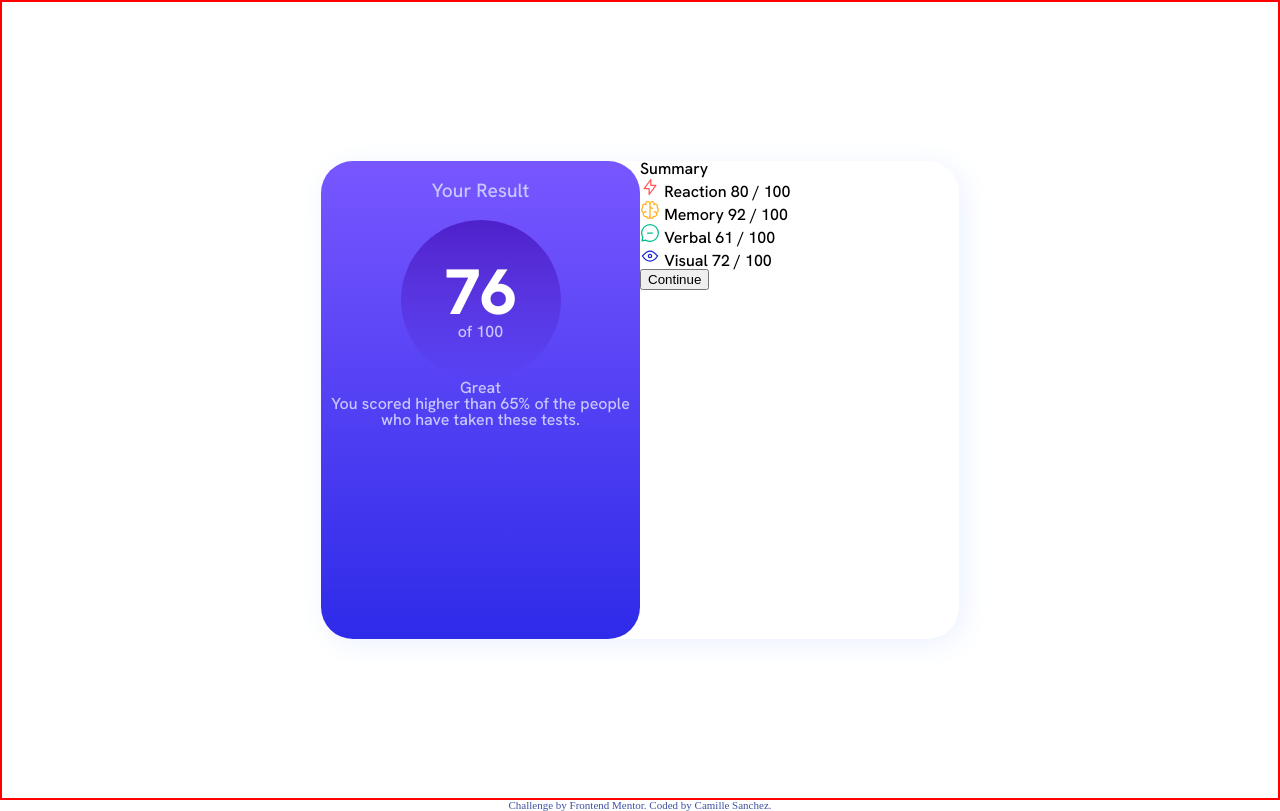
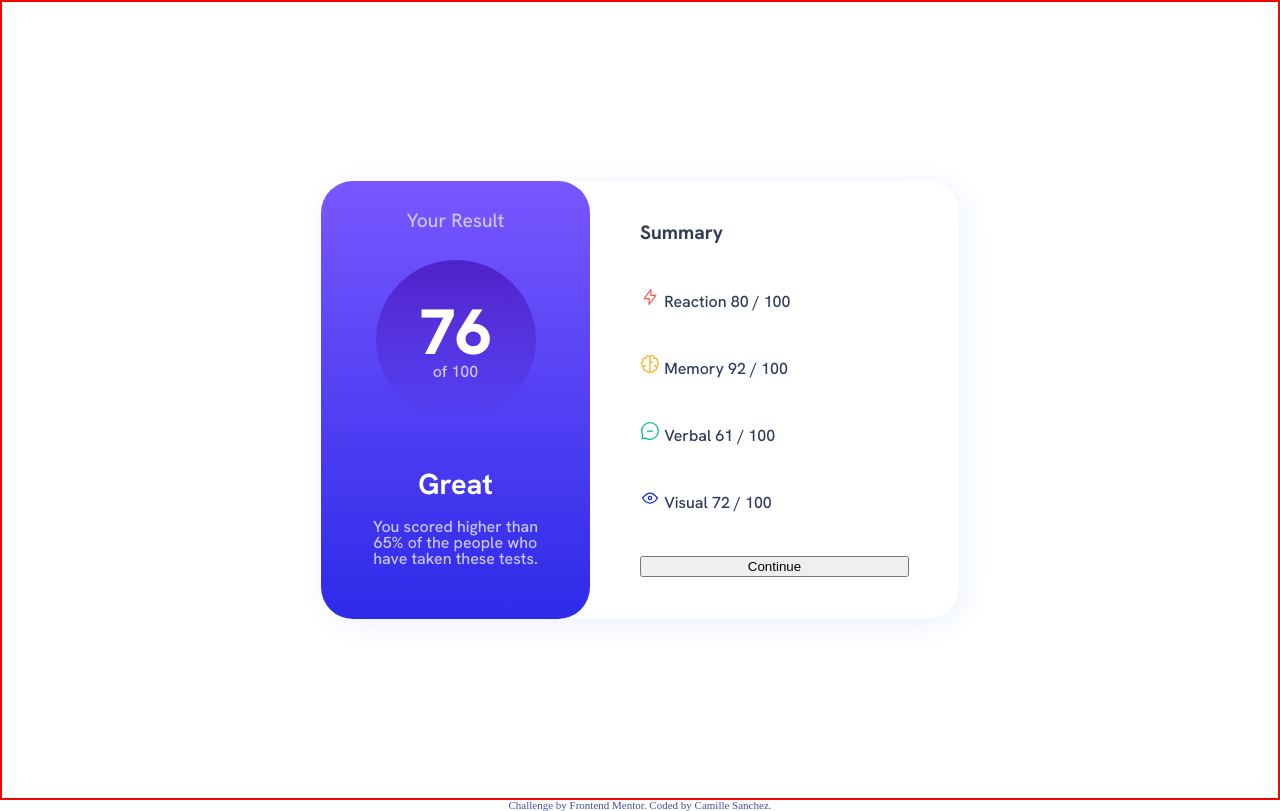
Before and after one commit to SanchezCamille/challenge-summary-component, a plain HTML site: page index.html in a window 1280 px wide. Drawn offline with Linux system fonts and the light colour scheme.

Commit message:
/feat/mise en forme

```diff
--- a/css/style.css
+++ b/css/style.css
@@ -12,11 +12,12 @@
     justify-content: center;
     align-items: center;
     font-family: 'Hanken Grotesk' ;
+    color: hsl(224, 30%, 27%);
 }
 
 #summary__container {
     width: 50%;
-    height: 60%;
+    height: 55%;
     display: flex;
     border-radius: 2rem;
     box-shadow: 5px 5px 30px hsl(221, 100%, 96%);
@@ -33,7 +34,7 @@
 }
 
 #your-result__title {
-    margin: 20px;
+    margin: 30px 0;
     height: fit-content ;
     font-size: 1.2rem;
 }
@@ -48,6 +49,7 @@
     display: flex;
     justify-content: center;
     flex-direction: column;
+    margin-bottom: 30px;
 }
 
 #score {
@@ -55,3 +57,28 @@
     color: white;
     font-weight: 800;
 }
+
+#your-result__comment__title {
+    font-size: 1.8rem;
+    margin: 20px 0;
+    color: white;
+    font-weight: 700;
+}
+
+#your-result__comment__text {
+    margin: 0 50px;
+}
+
+#summary__results {
+
+    width: 50%;
+    display: flex;
+    flex-direction: column;
+    justify-content: space-around;
+    margin: 20px 50px;
+}
+
+h1 {
+    font-size: 1.2rem;
+    font-weight: 700;
+}
--- a/index.html
+++ b/index.html
@@ -18,9 +18,9 @@
         <div id="score__container">
           <p id="score"> 76 </p><span id="score__outof">of 100</span></p>
         </div>
-        <div id="Your-result__comment">
-          <h2>Great</h2>
-          <p>You scored higher than 65% of the people who have taken these tests.</p>
+        <div id="your-result__comment">
+          <h2 id="your-result__comment__title">Great</h2>
+          <p id="your-result__comment__text">You scored higher than 65% of the people who have taken these tests.</p>
         </div>
       </section>
 
```
Also changed, not shown: assets/fonts/static/HankenGrotesk-Medium.ttf (deleted).
